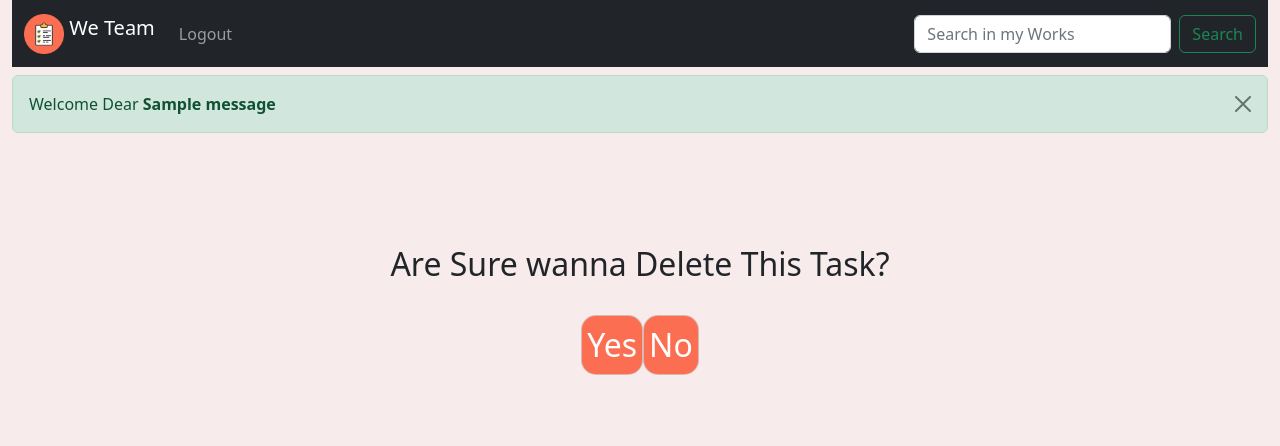
After one commit to ppraneeth754/todo_list, a Flask app: page /delete in a window 1280 px wide. The commit adds this page. Shown: the top 446 px of the page. Run offline with Flask 3, Linux system fonts and the light colour scheme; a user stored in the database is signed in; one stand-in notice (Sample message) is shown; some libraries are stand-ins or nearby versions.

```diff
--- /dev/null
+++ b/templates/delete.html
@@ -0,0 +1,115 @@
+<!DOCTYPE html>
+<html lang="en">
+  <head>
+    <!-- CSS only -->
+    <link href="https://cdn.jsdelivr.net/npm/bootstrap@5.2.0-beta1/dist/css/bootstrap.min.css" rel="stylesheet" integrity="sha384-0evHe/X+R7YkIZDRvuzKMRqM+OrBnVFBL6DOitfPri4tjfHxaWutUpFmBp4vmVor" crossorigin="anonymous">
+    <script src="https://kit.fontawesome.com/9acc533df2.js"crossorigin="anonymous"></script>
+    <link rel="icon" type="image/x-icon" href="{{ url_for('static' ,filename='img/logo.png') }}" />
+    <meta charset="UTF-8" />
+    <meta http-equiv="X-UA-Compatible" content="IE=edge" />
+    <meta name="viewport" content="width=device-width, initial-scale=1.0" />
+    <title>WE-Team Edit</title>
+    <link rel="stylesheet" href="{{ url_for('static',filename='css-main/edit/edit.css') }}">
+  </head>
+  <body>
+
+    <div class="container-fluid">
+
+        <nav class="navbar navbar-expand-lg navbar-dark bg-dark mb-2">
+            <div class="container-fluid">
+              <a class="navbar-brand" href="/">
+                <img
+                  src="{{url_for('static', filename='img/logo.png')}}"
+                  alt=""
+                  width="40"
+                  height="40"
+                  class="d-inline-block align-text-top"
+                />
+                We Team
+              </a>
+              <button
+                class="navbar-toggler"
+                type="button"
+                data-bs-toggle="collapse"
+                data-bs-target="#navbarSupportedContent"
+                aria-controls="navbarSupportedContent"
+                aria-expanded="false"
+                aria-label="Toggle navigation"
+              >
+                <span class="navbar-toggler-icon"></span>
+              </button>
+              <div class="collapse navbar-collapse" id="navbarSupportedContent">
+                <ul class="navbar-nav me-auto mb-2 mb-lg-0">
+                  <!-- <li class="nav-item">
+                    <a class="nav-link active" aria-current="page" href="#"
+                      >Profile</a
+                    >
+                  </li>
+                  <li class="nav-item">
+                    <a class="nav-link" href="#">About us</a>
+                  </li>
+                  <li class="nav-item">
+                    <a class="nav-link" href="#">Support</a>
+                  </li> -->
+                  <li class="nav-item">
+                    <a class="nav-link" href="{{ url_for('logout') }}">Logout</a>
+                  </li>
+                </ul>
+                <form class="d-flex">
+                  <input
+                    class="form-control me-2"
+                    type="search"
+                    placeholder="Search in my Works"
+                    aria-label="Search"
+                  />
+                  <button class="btn btn-outline-success" type="submit">
+                    Search
+                  </button>
+                </form>
+              </div>
+            </div>
+          </nav>
+
+
+            {% with message = get_flashed_messages() %}
+                {% if message %}
+                <div class="alert alert-success alert-dismissible fade show" role="alert">
+                    Welcome Dear
+                    {% for msg in message %}
+                     <strong>{{msg}}</strong>
+                    {% endfor %}
+                    <button type="button" class="btn-close" data-bs-dismiss="alert" aria-label="Close"></button>
+                  </div>
+                  {% endif %}
+            {% endwith %}
+
+
+            <div class="container-fluid bg-costom p-5">
+                <div class="container-form mt-5">
+                    <form class="form_edit" action="/delete" method="post">
+                        <h2 class="mx-auto" >Are Sure wanna Delete This Task?</h2>
+                        <input type="hidden" name="post_id" value="{{post_id}}">
+                        <div class="d-flex justify-content-center align-items-center">
+
+                          <input class="p-0 p-5" type="submit" name="delete"  value="Yes" />
+                          <a href="/">
+                            <input class="w-100 p-5" type="submit" name="delete" value="No" />
+                          </a>
+
+                        </div>
+                      </form>
+                </div>
+            </div>
+
+
+
+
+
+
+    </div>
+<script src=" {{url_for('static', filename='JS/index-main.js')}} "></script>
+<!-- JavaScript Bundle with Popper -->
+<script src="https://cdn.jsdelivr.net/npm/bootstrap@5.2.0-beta1/dist/js/bootstrap.bundle.min.js" integrity="sha384-pprn3073KE6tl6bjs2QrFaJGz5/SUsLqktiwsUTF55Jfv3qYSDhgCecCxMW52nD2" crossorigin="anonymous"></script>
+
+</body>
+</html>
```
Also changed, not shown: templates/index.html (+104 -0 lines).
